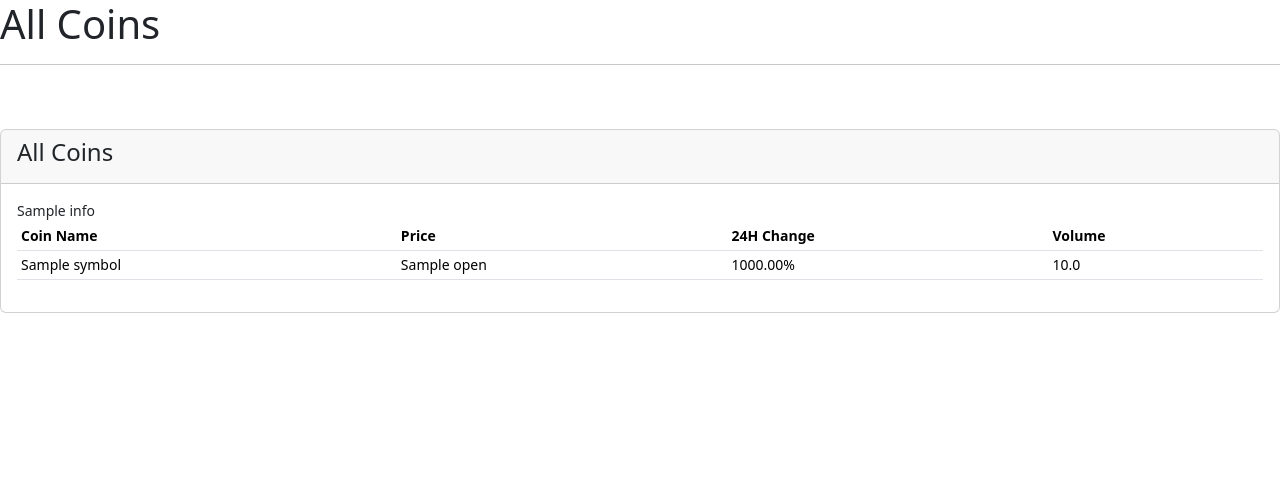
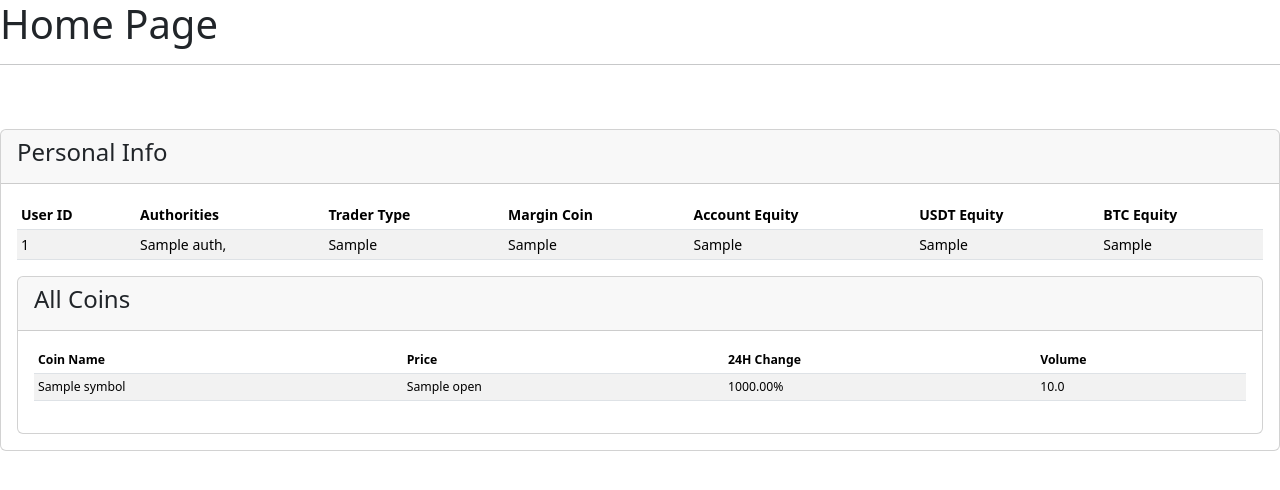
Before and after one commit to ulasgulhan/Crypto-App-Kafka-Sentry-Prometheus, a Django app: template website/templates/home.html in a window 1280 px wide. Shown: the top 490 px of the page. Run offline with Django 5.2, Linux system fonts and the light colour scheme; the template is opened without the code that fills it: most values are stand-ins (such as "Sample title", 1, 10 or a date in 2020).

Commit message:
Show personal information and account balance in HTML

```diff
--- a/website/templates/home.html
+++ b/website/templates/home.html
@@ -2,8 +2,38 @@
 {% block title %} {{ user.username }} {% endblock %}
 {% load custom_filters %}
 {% block content %}
-<h1>All Coins</h1>
+<h1>Home Page</h1>
 <hr><br><br>
+<div class="card">
+    <div class="card-header">
+        <h4 class="card-title">Personal Info</h4>
+    </div>
+    <div class="card-body">
+        <div class="table-responsive small">
+            <table class="table table-striped table-sm">
+                <thead>
+                    <tr>
+                        <th>User ID</th>
+                        <th>Authorities</th>
+                        <th>Trader Type</th>
+                        <th>Margin Coin</th>
+                        <th>Account Equity</th>
+                        <th>USDT Equity</th>
+                        <th>BTC Equity</th>
+                    </tr>
+                </thead>
+                <tbody>
+                    <tr>
+                        <td>{{ account.data.userId }}</td>
+                        <td> {% for auth in account.data.authorities %} {{auth}}, {% endfor %}</td>
+                        <td>{{ account.data.traderType }}</td>
+                        <td>{{ info.data.marginCoin }}</td>
+                        <td>{{ info.data.accountEquity }}</td>
+                        <td>{{ info.data.usdtEquity }}</td>
+                        <td>{{ info.data.btcEquity }}</td>
+                    </tr>
+                </tbody>
+            </table>
 <div class="card">
     <div class="card-header">
         <h4 class="card-title">All Coins</h4>
@@ -20,9 +50,7 @@
                     </tr>
                 </thead>
                 <tbody>
-                        <tr>
-                            {{info}}
-                        </tr>
+
                         {% for coin in coins.data %}
                         <tr>
                             <td>{{ coin.symbol }}</td>
```
Also changed, not shown: website/account/views.py (+21 -8 lines).
